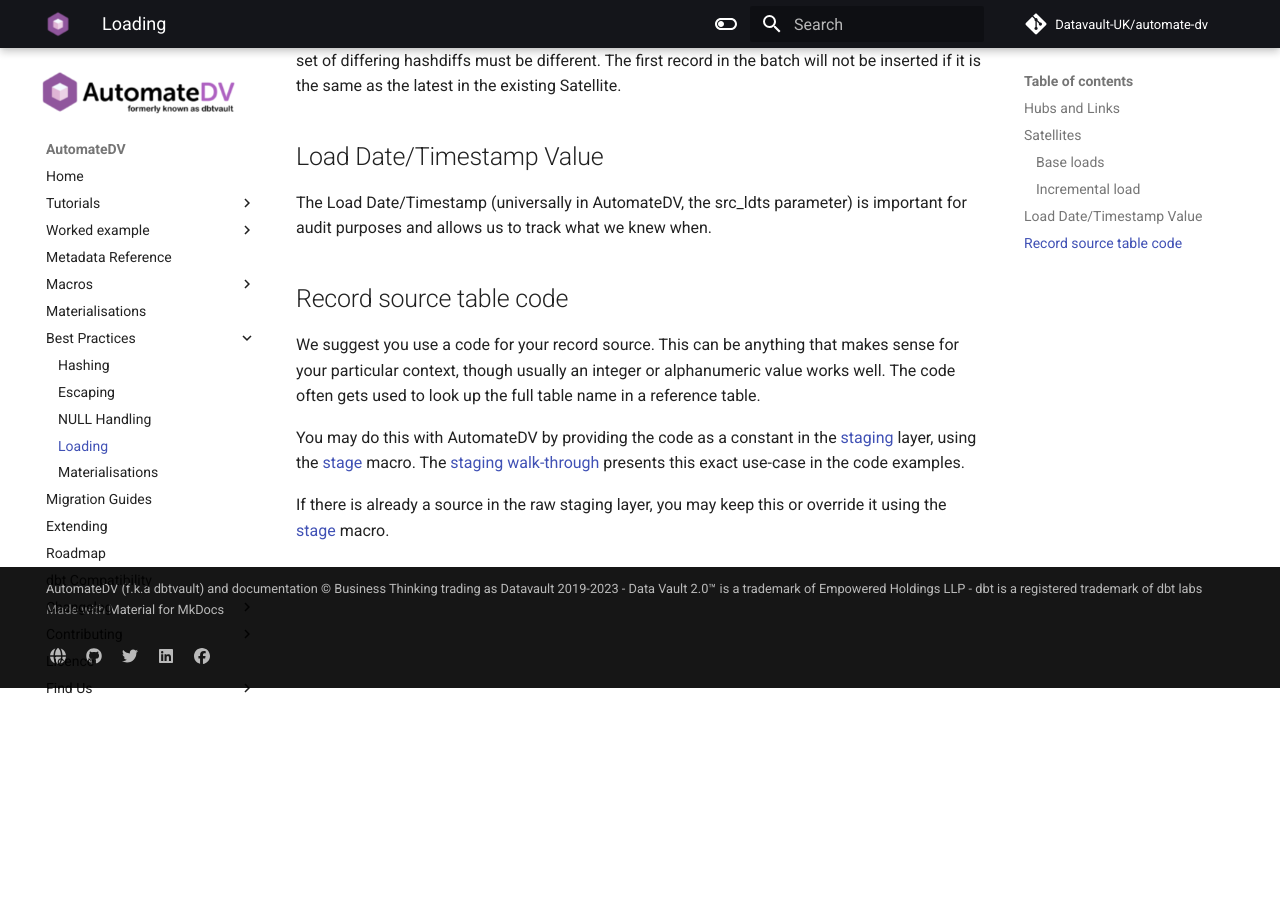
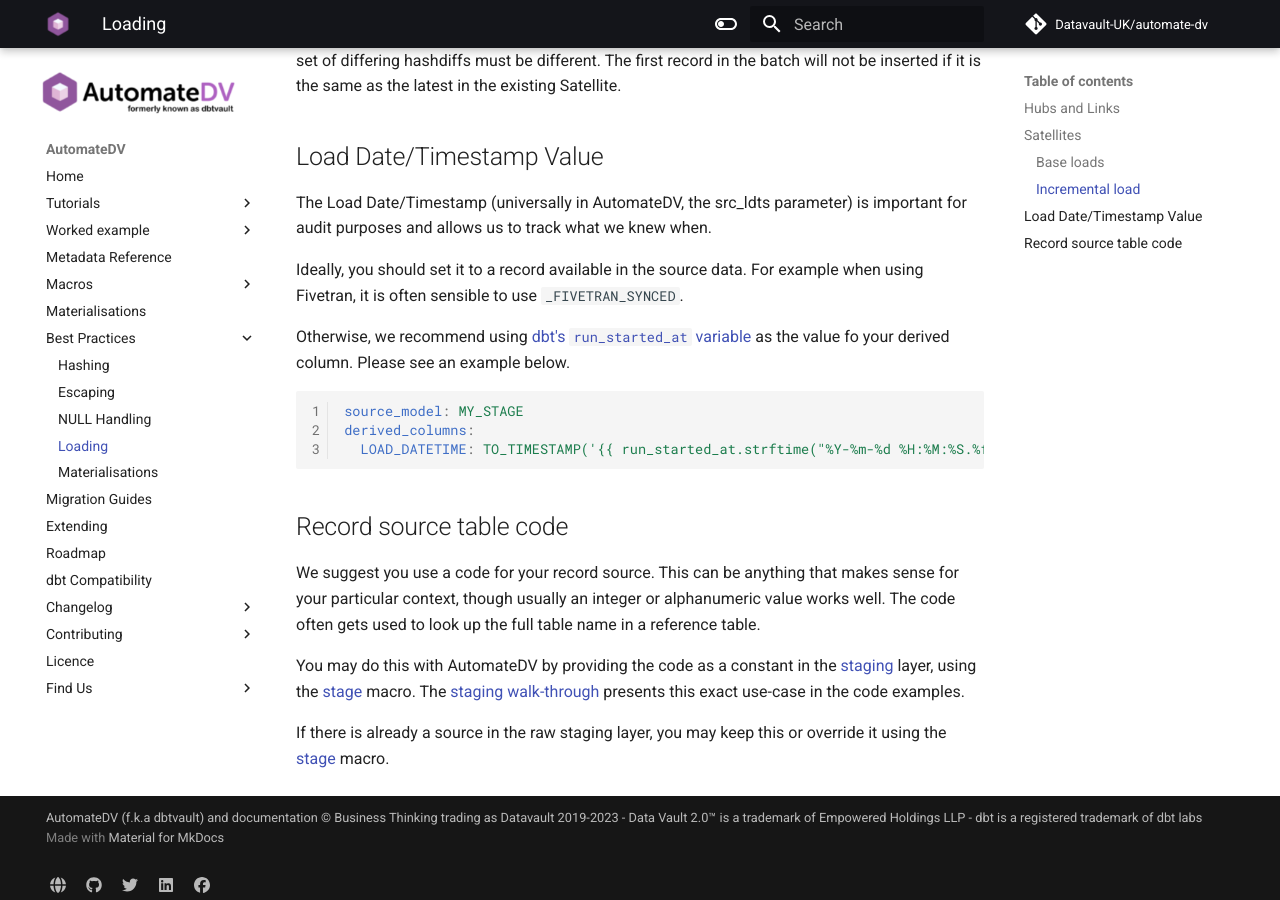
Before and after one commit to Datavault-UK/automate-dv-docs, an MkDocs documentation site: the page built from docs/best_practises/loading.md, in a window 1280 px wide and 900 px high, scrolled down 1592 px. Built offline with MkDocs 1.6.1 and Material for MkDocs 9.7.7, drawn with Linux system fonts in a browser that asks for light colours; comment, search, counter and statistics services are not loaded; before the commit the page ends 2280 px from its top, so only the background shows below that.

Commit message:
Finish LDTS Advice

````diff
--- a/docs/best_practises/loading.md
+++ b/docs/best_practises/loading.md
@@ -58,6 +58,17 @@ The first record in the batch will not be inserted if it is the same as the late
 
 The Load Date/Timestamp (universally in AutomateDV, the src_ldts parameter) is important for audit purposes and allows us to track what we knew when.
 
+Ideally, you should set it to a record available in the source data. For example when using Fivetran, it is often sensible to use `_FIVETRAN_SYNCED`.
+
+Otherwise, we recommend using [dbt's `run_started_at` variable](https://docs.getdbt.com/reference/dbt-jinja-functions/run_started_at) as
+the value fo your derived column. Please see an example below.
+
+```yaml
+source_model: MY_STAGE
+derived_columns:
+  LOAD_DATETIME: TO_TIMESTAMP('{{ run_started_at.strftime("%Y-%m-%d %H:%M:%S.%f") }}')
+```
+
 ## Record source table code
 
 We suggest you use a code for your record source. This can be anything that makes sense for your particular context,
````
